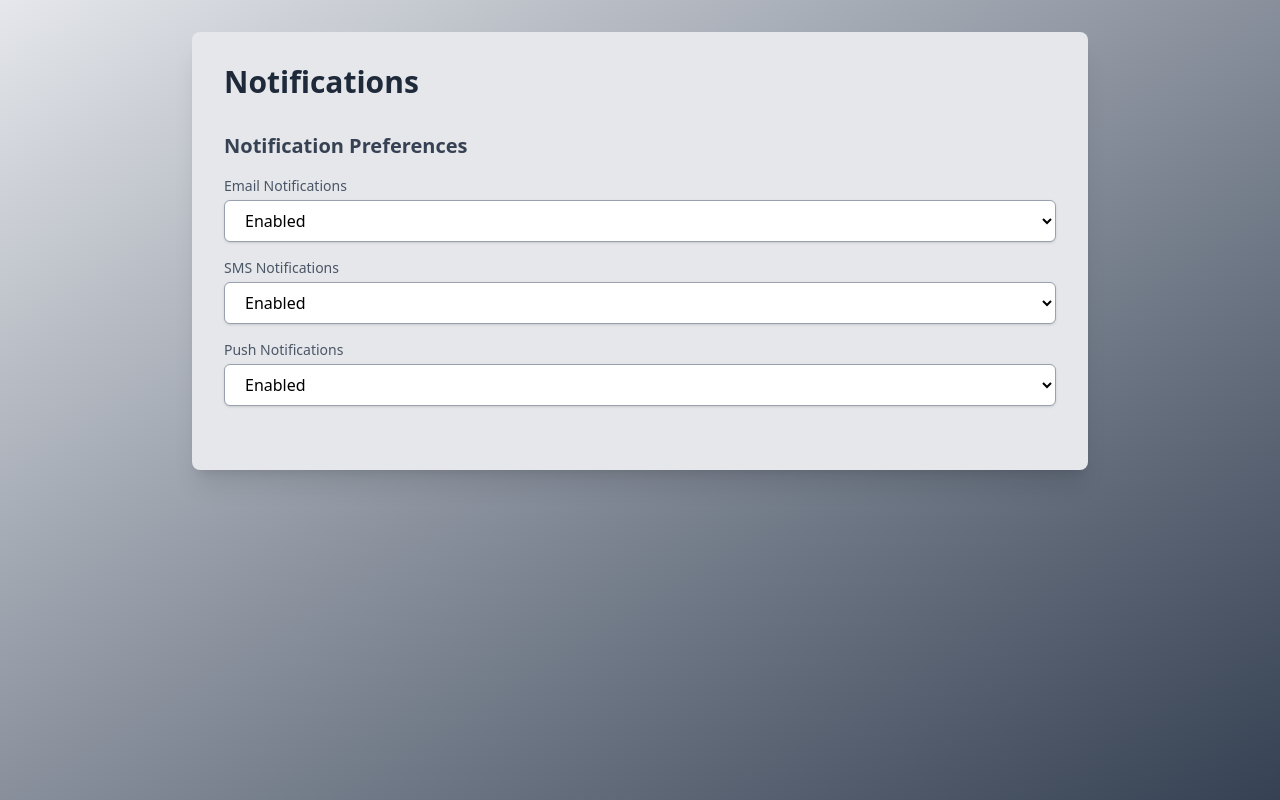
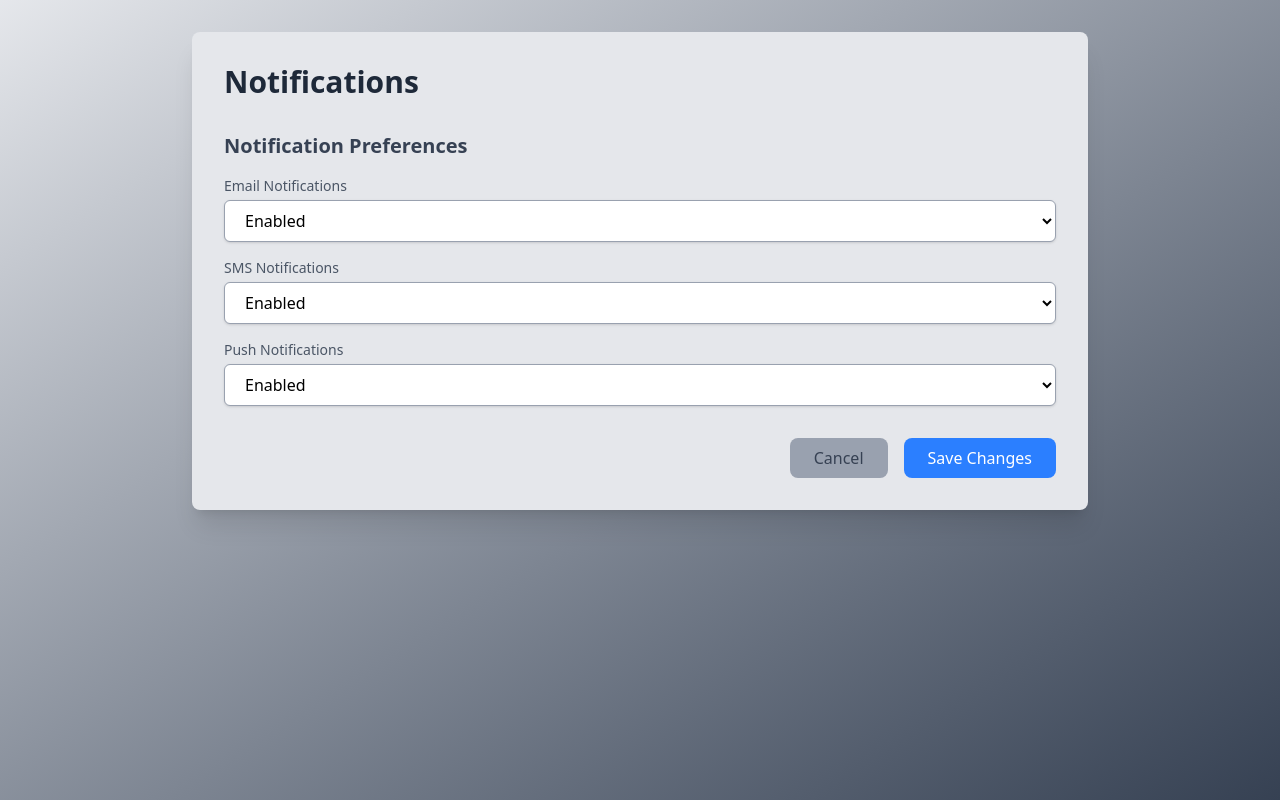
Before and after one commit to likeam/nextfirst, a Next.js app: page /dashboard/settings/notifications in a window 1280 px wide. Built offline with nearby package versions, Linux system fonts and the light colour scheme.

Commit message:
Building Buttons

```diff
--- a/app/dashboard/settings/notifications/page.tsx
+++ b/app/dashboard/settings/notifications/page.tsx
@@ -42,6 +42,14 @@ const Notifications = () => {
             </div>
           </div>
         </div>
+        <div className="flex justify-end space-x-4">
+          <button className=" px-6 py-2 text-gray-700 bg-gray-400 rounded-lg hover:bg-gray-300 transition-colors">
+            Cancel
+          </button>
+          <button className=" px-6 py-2 text-white bg-blue-500 rounded-lg hover:bg-blue-600 transition-colors">
+            Save Changes
+          </button>
+        </div>
       </div>
     </div>
   );
```
